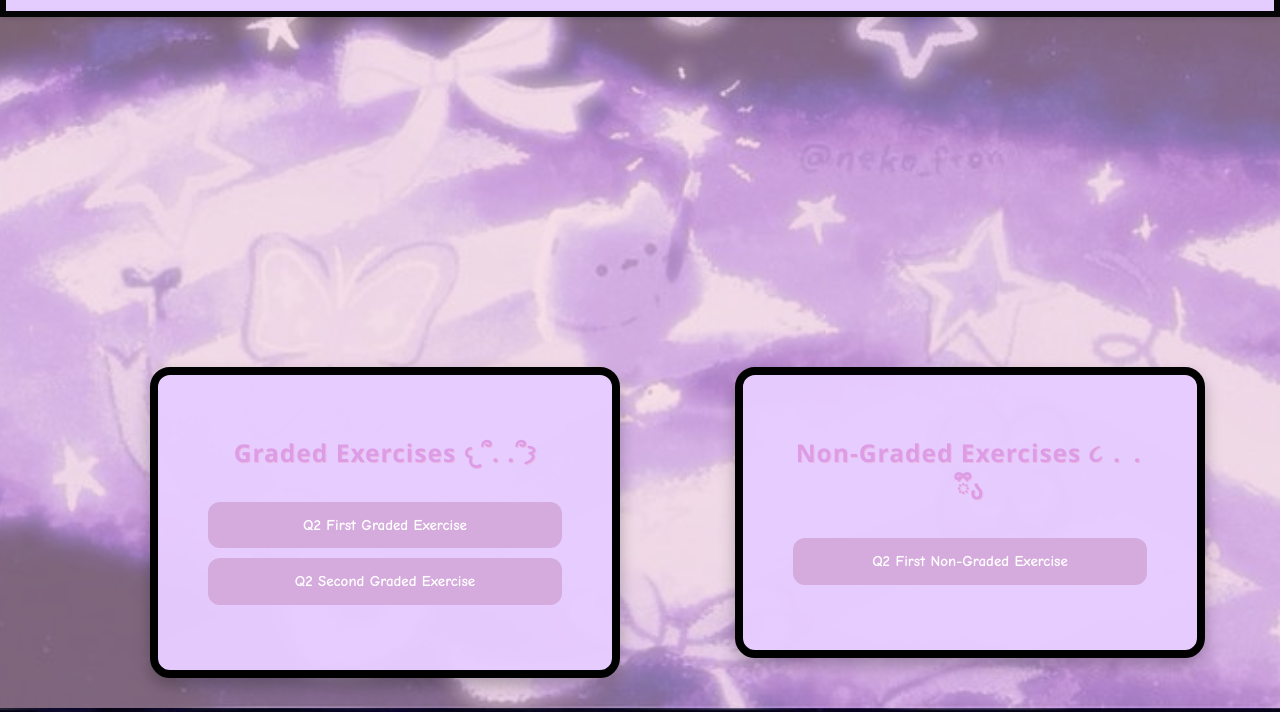
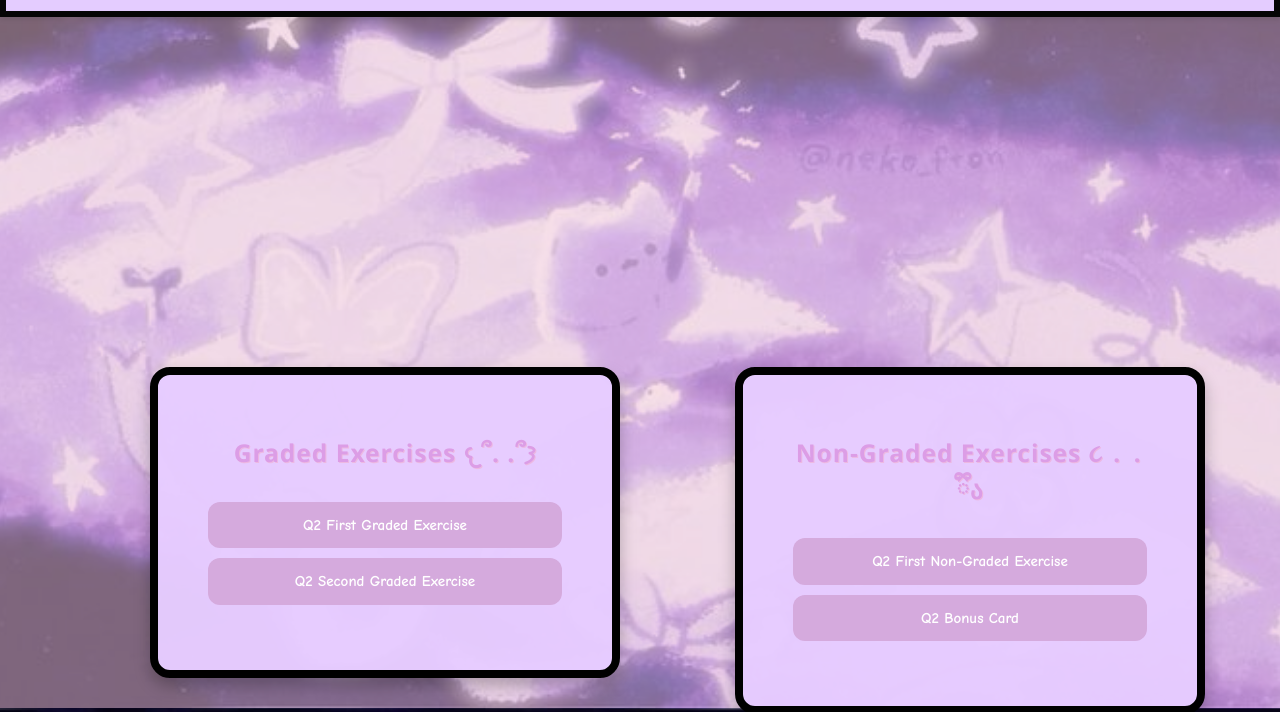
Before and after one commit to ellysz24/CS3_2ndQtrPortfolioDalimot, a plain HTML site: page index.html in a window 1280 px wide. Shown: the part 92-804 px from the top of the page. Drawn offline with nearby package versions, Linux system fonts and the light colour scheme.

Commit message:
card bonus

```diff
--- a/index.html
+++ b/index.html
@@ -201,6 +201,7 @@
     <nav>
       <ul>
          <li><a href="public/Q21NGPotassiumDalimot.html">Q2 First Non-Graded Exercise</a></li>
+         <li><a href="public/2QBonusCardDalimot.html">Q2 Bonus Card</a></li>
       </ul>
     </nav>
   </div>
```
